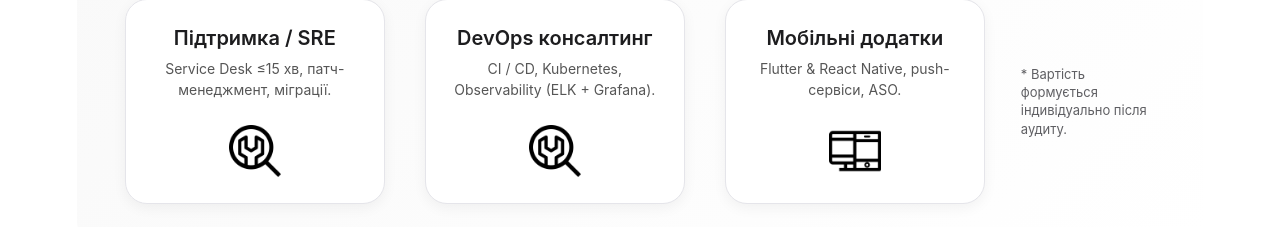
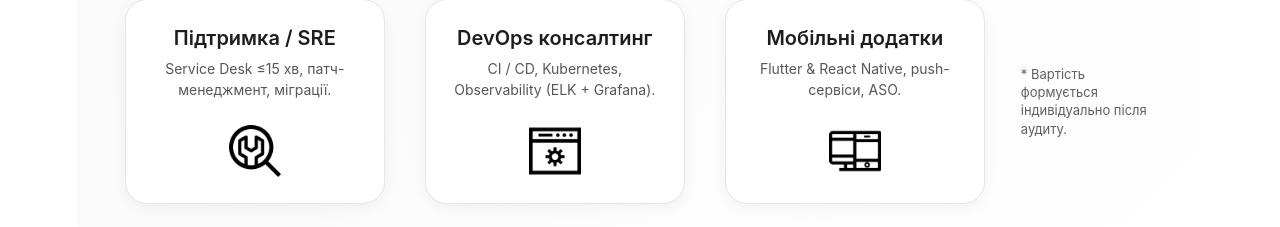
Before and after one commit to rhinerote/website, a website: page public/index.html in a window 1280 px wide. Shown: the part 2797-3024 px from the top of the page. Drawn offline with Linux system fonts and the light colour scheme; no server answers.

Commit message:
Initial commit: TechSolutions site

```diff
--- a/public/index.html
+++ b/public/index.html
@@ -164,7 +164,7 @@
     <div class="service-banner gradient-b">
         <div class="plan-grid">
             <article class="plan-card"><h3 class="plan-name">Підтримка / SRE</h3><p class="plan-desc">Service Desk ≤15 хв, патч-менеджмент, міграції.</p>  <img class="service-icon bottom" src="img/photo10.webp" alt="" /></article>
-            <article class="plan-card"><h3 class="plan-name">DevOps консалтинг</h3><p class="plan-desc">CI / CD, Kubernetes, Observability (ELK + Grafana).</p>  <img class="service-icon bottom" src="img/photo10.webp" alt="" /></article>
+            <article class="plan-card"><h3 class="plan-name">DevOps консалтинг</h3><p class="plan-desc">CI / CD, Kubernetes, Observability (ELK + Grafana).</p>  <img class="service-icon bottom" src="img/photo11.webp" alt="" /></article>
             <article class="plan-card"><h3 class="plan-name">Мобільні додатки</h3><p class="plan-desc">Flutter & React Native, push-сервіси, ASO.</p>  <img class="service-icon bottom" src="img/photo12.webp" alt="" /></article>
         </div>
         <p class="banner-note">* Вартість формується індивідуально після аудиту.</p>
```
